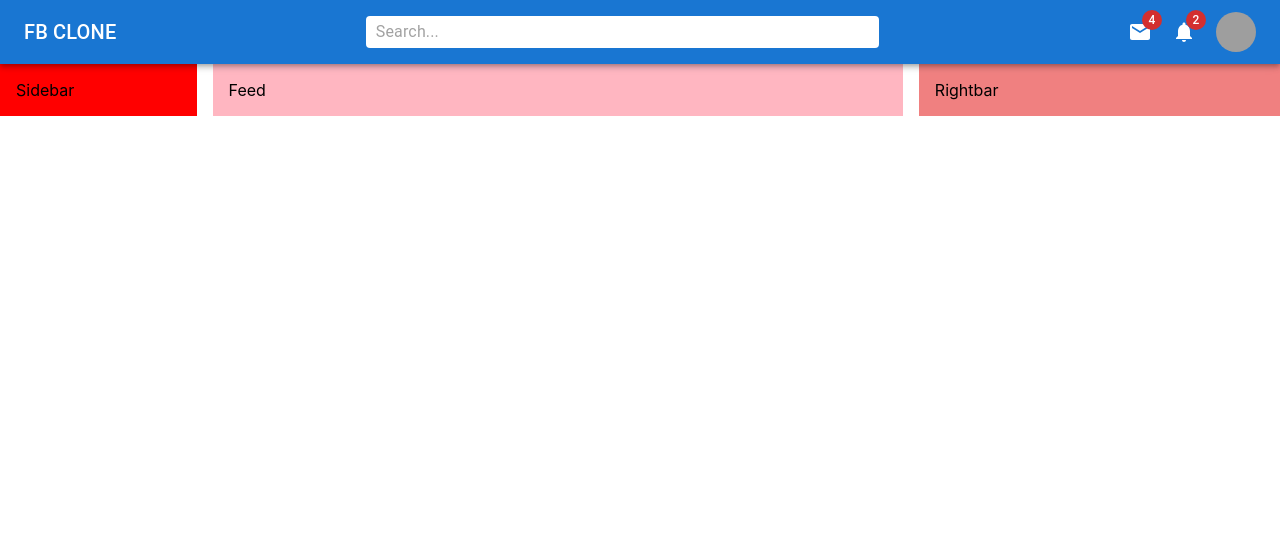
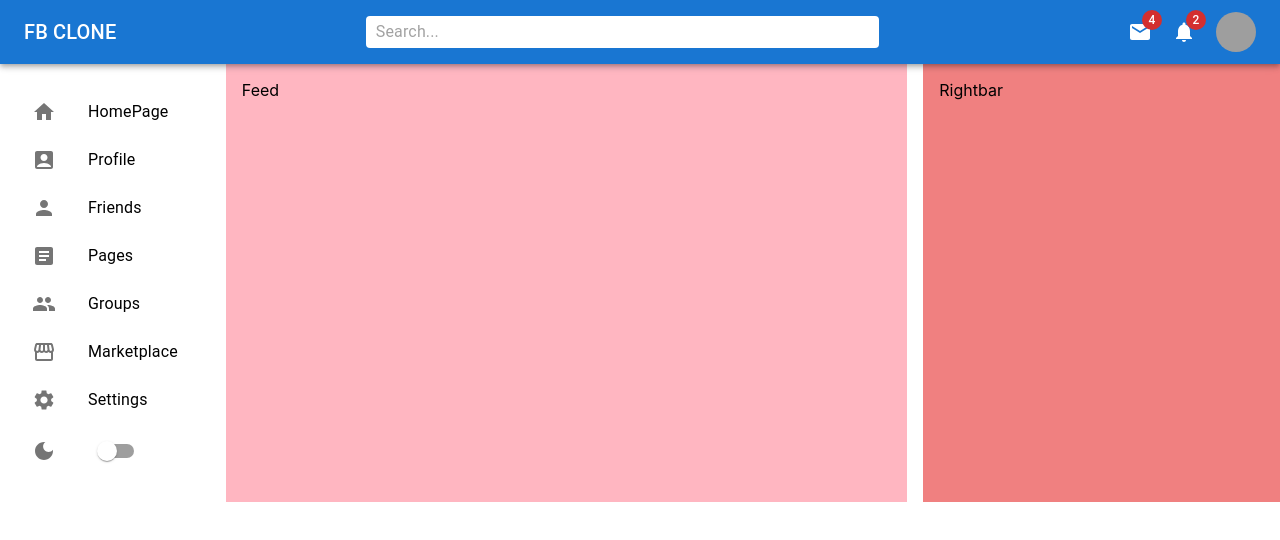
Before and after one commit to priyak1203/mui-fb-clone, a React (Create React App) app: page / in a window 1280 px wide. Shown: the top 540 px of the page. Built offline with nearby package versions, Linux system fonts and the light colour scheme; grey boxes are pictures that could not be loaded; the HTML template or start-up script is replaced by a standard one.

Commit message:
sidebar added

```diff
--- a/src/components/Sidebar.jsx
+++ b/src/components/Sidebar.jsx
@@ -1,15 +1,93 @@
-import { Box } from '@mui/material';
+import {
+  AccountBox,
+  Article,
+  DarkMode,
+  Group,
+  Home,
+  Person,
+  Settings,
+  Storefront,
+} from '@mui/icons-material';
+import {
+  Box,
+  List,
+  ListItem,
+  ListItemButton,
+  ListItemIcon,
+  ListItemText,
+  Switch,
+} from '@mui/material';
 import React from 'react';
 
 function Sidebar() {
   return (
-    <Box
-      bgcolor="red"
-      flex={1}
-      p={2}
-      sx={{ display: { xs: 'none', sm: 'block' } }}
-    >
-      Sidebar
+    <Box flex={1} p={2} sx={{ display: { xs: 'none', sm: 'block' } }}>
+      <List>
+        <ListItem disablePadding>
+          <ListItemButton component="a" href="#home">
+            <ListItemIcon>
+              <Home />
+            </ListItemIcon>
+            <ListItemText primary="HomePage" />
+          </ListItemButton>
+        </ListItem>
+        <ListItem disablePadding>
+          <ListItemButton component="a" href="#home">
+            <ListItemIcon>
+              <AccountBox />
+            </ListItemIcon>
+            <ListItemText primary="Profile" />
+          </ListItemButton>
+        </ListItem>
+        <ListItem disablePadding>
+          <ListItemButton component="a" href="#home">
+            <ListItemIcon>
+              <Person />
+            </ListItemIcon>
+            <ListItemText primary="Friends" />
+          </ListItemButton>
+        </ListItem>
+        <ListItem disablePadding>
+          <ListItemButton component="a" href="#simple-list">
+            <ListItemIcon>
+              <Article />
+            </ListItemIcon>
+            <ListItemText primary="Pages" />
+          </ListItemButton>
+        </ListItem>
+        <ListItem disablePadding>
+          <ListItemButton component="a" href="#home">
+            <ListItemIcon>
+              <Group />
+            </ListItemIcon>
+            <ListItemText primary="Groups" />
+          </ListItemButton>
+        </ListItem>
+        <ListItem disablePadding>
+          <ListItemButton component="a" href="#home">
+            <ListItemIcon>
+              <Storefront />
+            </ListItemIcon>
+            <ListItemText primary="Marketplace" />
+          </ListItemButton>
+        </ListItem>
+        <ListItem disablePadding>
+          <ListItemButton component="a" href="#home">
+            <ListItemIcon>
+              <Settings />
+            </ListItemIcon>
+            <ListItemText primary="Settings" />
+          </ListItemButton>
+        </ListItem>
+        <ListItem disablePadding>
+          <ListItemButton component="a" href="#home">
+            <ListItemIcon>
+              <DarkMode />
+            </ListItemIcon>
+            <Switch />
+          </ListItemButton>
+        </ListItem>
+      </List>
     </Box>
   );
 }
```
